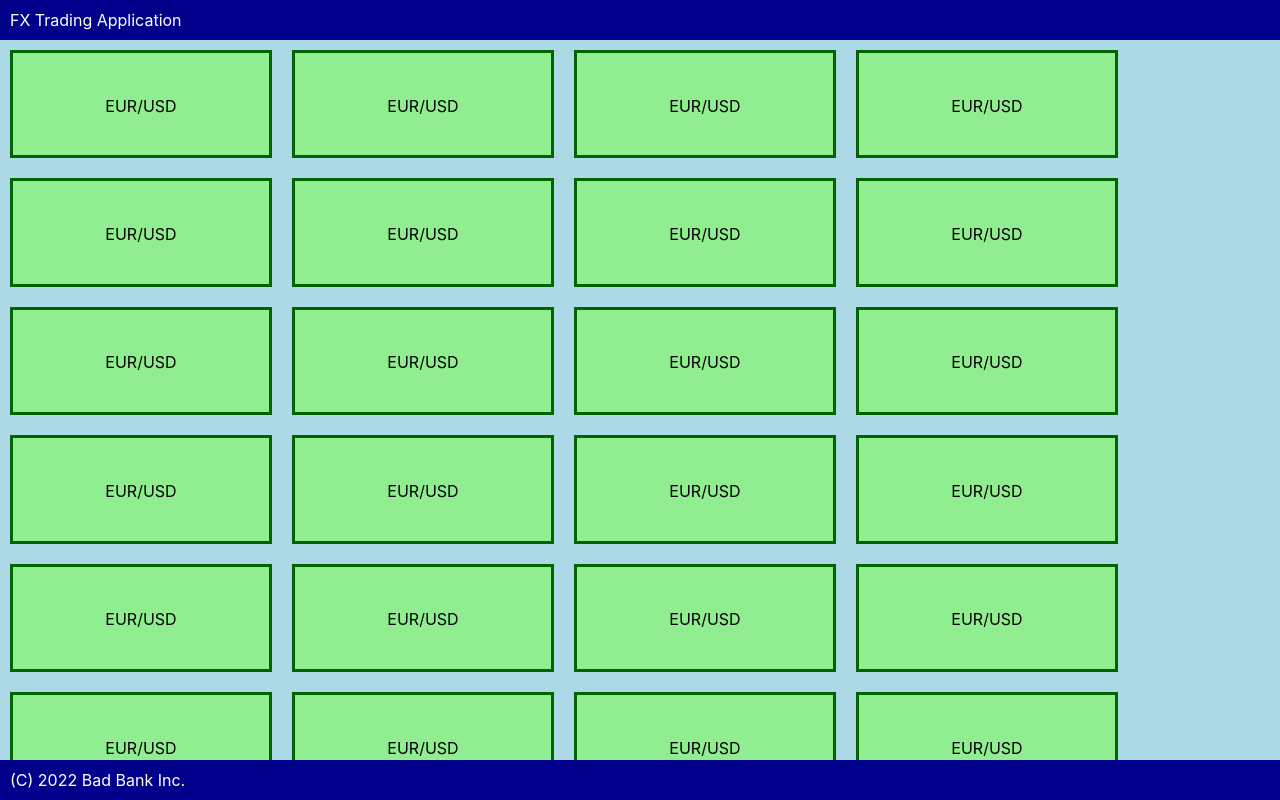
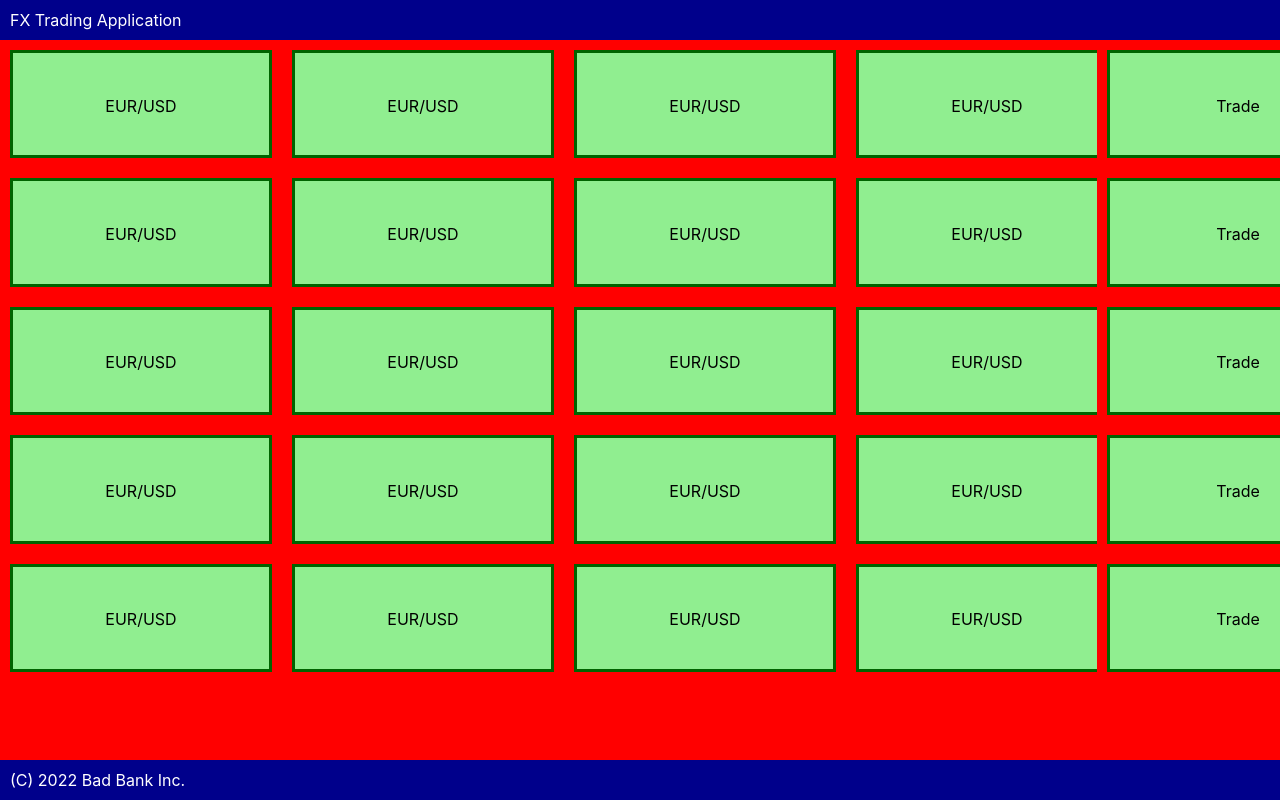
Before and after one commit to frankmathy/AppLayoutTest, a JavaScript app: page / in a window 1280 px wide. Built offline with nearby package versions, Linux system fonts and the light colour scheme; the HTML template or start-up script is replaced by a standard one.

Commit message:
Started complete layout

```diff
--- a/src/App.js
+++ b/src/App.js
@@ -1,12 +1,12 @@
 import './App.css';
 import HeaderFooter from './HeaderFooter';
-import RateGrid from './RateGrid'
+import MainArea from './MainArea';
 
 function App() {
   return (
     <div className="App">
       <HeaderFooter message="FX Trading Application"/>
-      <RateGrid/>
+      <MainArea/>
       <HeaderFooter message="(C) 2022 Bad Bank Inc."/>
     </div>
   );
--- /dev/null
+++ b/src/MainArea.css
@@ -0,0 +1,6 @@
+.MainArea {
+    display: flex;
+    flex: 1 1 auto;
+    flex-direction: row;
+    overflow-y: scroll;
+}
--- /dev/null
+++ b/src/MainArea.js
@@ -0,0 +1,14 @@
+import './MainArea.css';
+import RateGrid from './RateGrid'
+import TradesList from './TradesList'
+
+function MainArea() {
+  return (
+    <div className="MainArea">
+        <RateGrid/>
+        <TradesList/>
+    </div>
+  );
+}
+
+export default MainArea;
--- /dev/null
+++ b/src/TradesList.css
@@ -0,0 +1,7 @@
+.RateGrid {
+    background-color: red;
+    display: flex;
+    flex: 1 1 auto;
+    overflow-y: scroll;
+    flex-direction: column;
+}
--- /dev/null
+++ b/src/TradesList.js
@@ -0,0 +1,14 @@
+import './TradesList.css'
+import RatePanel from './RatePanel'
+
+const TradesList = () => {
+    return (
+        <div className="RateGrid">
+          {
+            Array.from(Array(50).keys()).map(ccyPair => <RatePanel ccyPair='Trade'/>)
+          }
+      </div>
+    )
+}
+
+export default TradesList;
```
